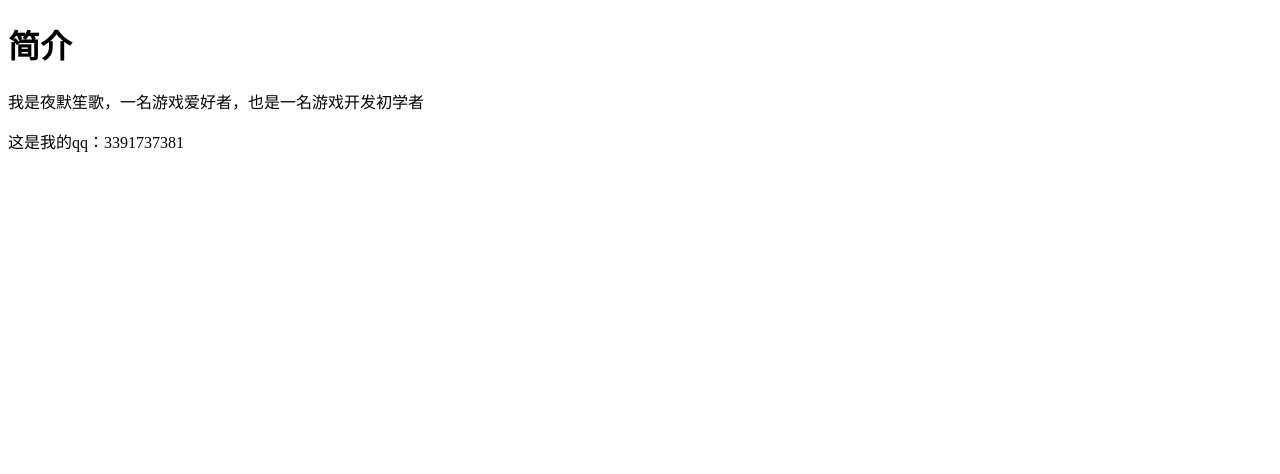
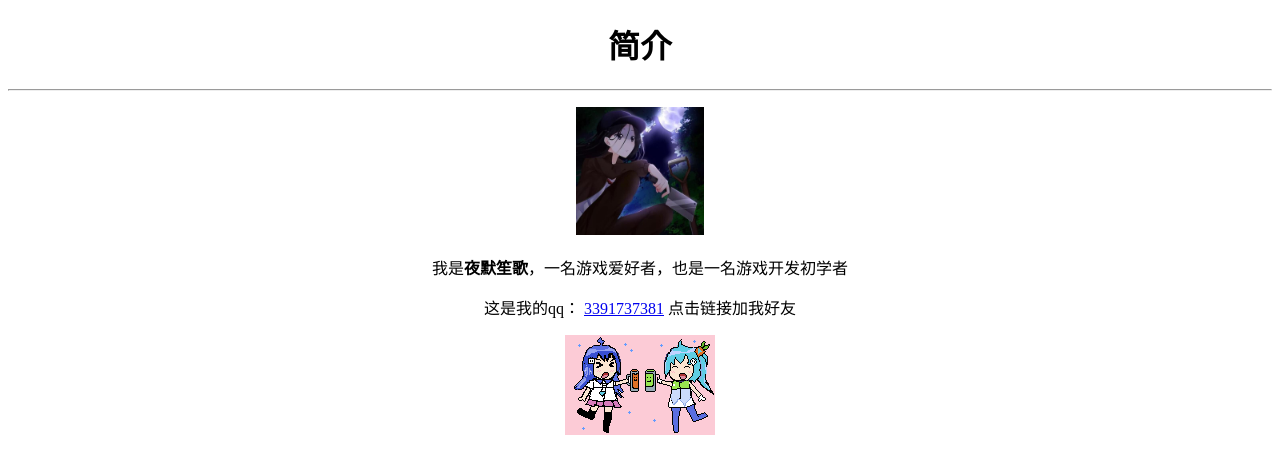
Before and after one commit to YemoSongs/YemoSongs.github.io, a plain HTML site: page index.html in a window 1280 px wide. Drawn offline with Linux system fonts and the light colour scheme.

Commit message:
上传信息2

```diff
--- a/index.html
+++ b/index.html
@@ -6,10 +6,12 @@
 	<link rel="shortcut icon" href="bitbug_favicon.ico" type="image/x-icon">
 </head>
 <body>
-	<h1>简介</h1>
-	<p>我是夜默笙歌，一名游戏爱好者，也是一名游戏开发初学者</p>
-	<p>这是我的qq：3391737381</p>
-
+	<h1 align="center">简介</h1>
+	<hr />
+	<p align="center"><img src="headimg.jpg" width="128" height="128" /></p>
+	<p align="center">我是<b>夜默笙歌</b>，一名游戏爱好者，也是一名游戏开发初学者</p>
+	<p align="center">这是我的qq： <a href="https://qm.qq.com/q/rQ60KM9Sec">3391737381</a>  点击链接加我好友</p>
+	<p align="center"><img src="Sprite-0001.gif" width="150" height="100" /></p>
 
 </body>
 </html>
```
Also changed, not shown: Sprite-0001.gif (added), headimg.jpg (added).
